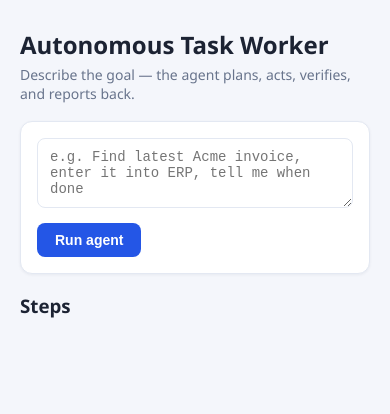
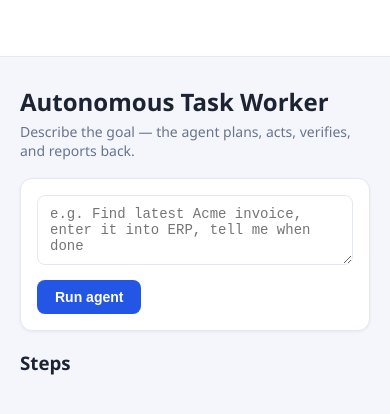
Before and after one commit to PrateekDahiya/CentrAlignAI, a React (Vite) app in the folder frontend/: page / in a window 390 px wide. Shown: the top 414 px of the page. Built offline with nearby package versions, Linux system fonts and the light colour scheme; no server answers.

Commit message:
fix(ui): history as left sidebar instead of page bottom

```diff
--- a/frontend/src/App.jsx
+++ b/frontend/src/App.jsx
@@ -13,6 +13,15 @@ export default function App() {
   const shownId = viewId || runId;
   const { status, question, waiting, approve, decline } = useApproval(shownId);
   return (
+    <div className="layout">
+      <aside className="sidebar">
+        <RunHistory
+          selectedId={viewId}
+          liveId={runId}
+          onSelect={setViewId}
+          refreshKey={runId}
+        />
+      </aside>
       <main className="app">
         <div className="app-head">
           <h2>Autonomous Task Worker</h2>
@@ -34,12 +43,7 @@ export default function App() {
         )}
         <h3>Steps</h3>
         <StepList runId={shownId} />
-      <RunHistory
-        selectedId={viewId}
-        liveId={runId}
-        onSelect={setViewId}
-        refreshKey={runId}
-      />
       </main>
+    </div>
   );
 }
--- a/frontend/src/styles/app.css
+++ b/frontend/src/styles/app.css
@@ -24,7 +24,20 @@ body {
   font-family: "Segoe UI", system-ui, -apple-system, sans-serif;
 }
 
-.app { max-width: 760px; margin: 0 auto; padding: 28px 20px 60px; }
+.app { flex: 1; min-width: 0; max-width: 760px; padding: 28px 20px 60px; }
+
+.layout { display: flex; max-width: 1100px; margin: 0 auto; min-height: 100vh; }
+.sidebar {
+  width: 280px; flex-shrink: 0;
+  border-right: 1px solid var(--line); background: var(--card);
+  padding: 28px 16px;
+}
+.sidebar .history { margin-top: 0; }
+
+@media (max-width: 800px) {
+  .layout { flex-direction: column; }
+  .sidebar { width: auto; border-right: 0; border-bottom: 1px solid var(--line); }
+}
 
 .app-head h2 { margin: 0 0 4px; font-size: 24px; }
 .app-head p { margin: 0 0 18px; color: var(--muted); font-size: 14px; }
```
Also changed, not shown: frontend/src/CONTEXT.md (+1 -1 lines). Lines whose indentation alone changed are shown as unchanged.
